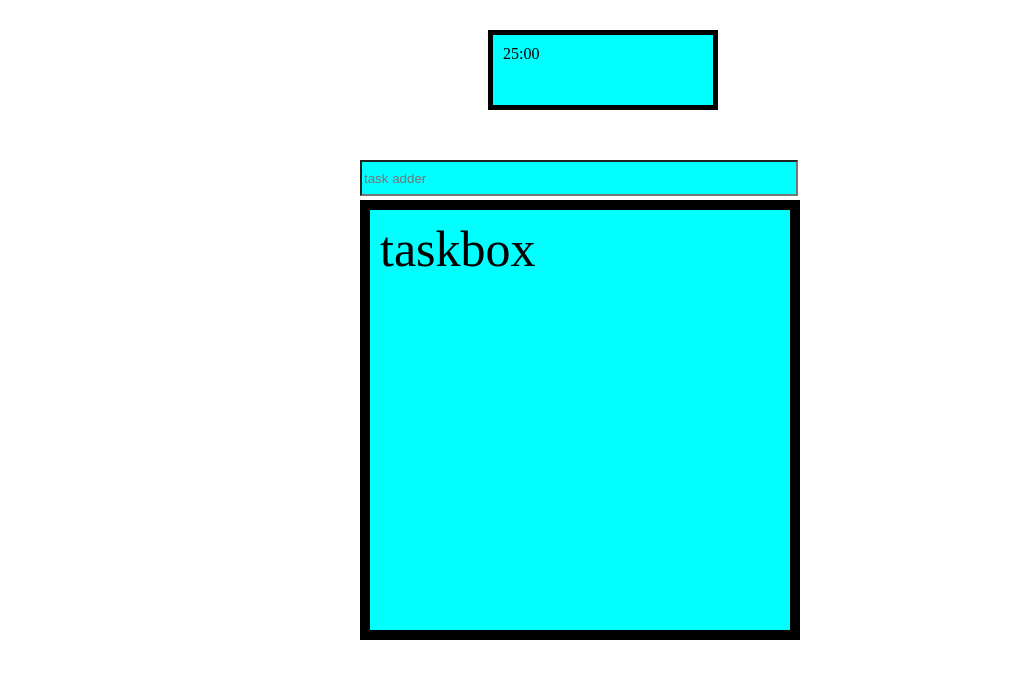
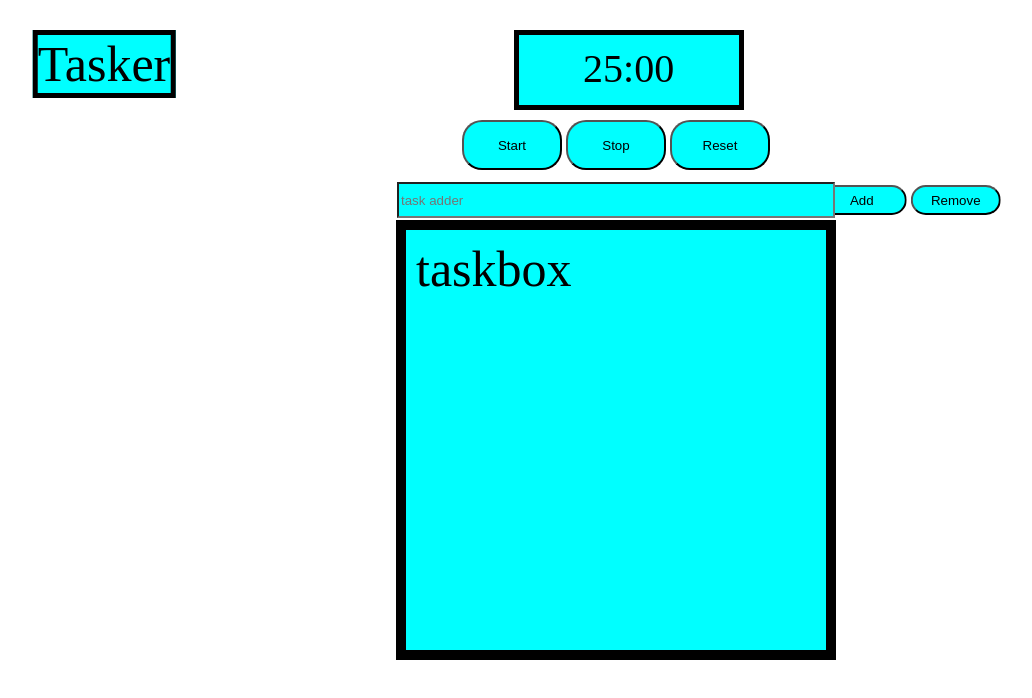
Before and after one commit to aradhanaroshini/tasker, a plain HTML site: page index.html in a window 1280 px wide. Shown: the whole page, without its empty margins (24-1056 px from the left). Drawn offline with Linux system fonts and the light colour scheme.

Commit message:
main layout reference

```diff
--- a/index.html
+++ b/index.html
@@ -7,16 +7,30 @@
     <link rel="stylesheet" href="style.css">
 </head>
 <body>
+    <div class="tasker">
+        Tasker
+    </div>
     <div class="podomoro">
         <a>
             25:00
         </a>
     </div>
-    <div class="taskbox">
+    <div class="buttons">
+        <button id="button">Start</button>
+        <button id="button">Stop</button>
+        <button id="button">Reset</button>
+    </div>
+    <div class="taskbox" >
         taskbox
     </div>
+    <div class="taskbutton">
+        <button id="button1">Add</button>
+        <button id="button1">Remove</button>
+    </div>
+
     <div >
         <input class="taskadder" placeholder="task adder">
+
     </div>
 
 </body>
--- a/style.css
+++ b/style.css
@@ -10,16 +10,18 @@
     border: 10px solid black;
     padding: 10px;
     position: absolute;
-    top: 25%;
-    left: 30%;
+    top: 55%;
+    left: 50%;
+    transform: translate(-50%, -50%);
 }
 .taskadder{
     background-color: aqua;
     height:30px;
     width:430px;
     position: absolute;
-    top:20%;
-    left:30%;
+    top:25%;
+    left:50%;
+    transform: translate(-50%,-50%);
 }
 .podomoro{
     background-color: aqua;
@@ -28,7 +30,42 @@
     width:200px;
     padding:10px;
     margin-top:30px;
-    position:sticky;
-    top:10%;
-    left: 40%;
+    position: absolute;
+    left:42%;
+    text-align: center;
+    font-size:40px;
 }
+.buttons{
+    position: absolute;
+    top:15%;
+    left:50%;
+    transform:translate(-50%);
+}
+#button{
+    background-color: aqua;
+    height: 50px;
+    width:100px;
+    border-radius: 20px;
+}
+.taskbutton{
+    position: absolute;
+    top:25%;
+    left:70%;
+    transform: translate(-30%,-50%);
+}
+#button1{
+    background-color: aqua;
+    height: 30px;
+    width: 90px;
+    border-radius: 20px;
+}
+.tasker{
+    background-color: aqua;
+    position: absolute;
+    top:8%;
+    left: 10%;
+    transform: translate(-50%,-50%);
+    text-align: center;
+    font-size: 50px;
+    border: 5px solid black;
+}
```
